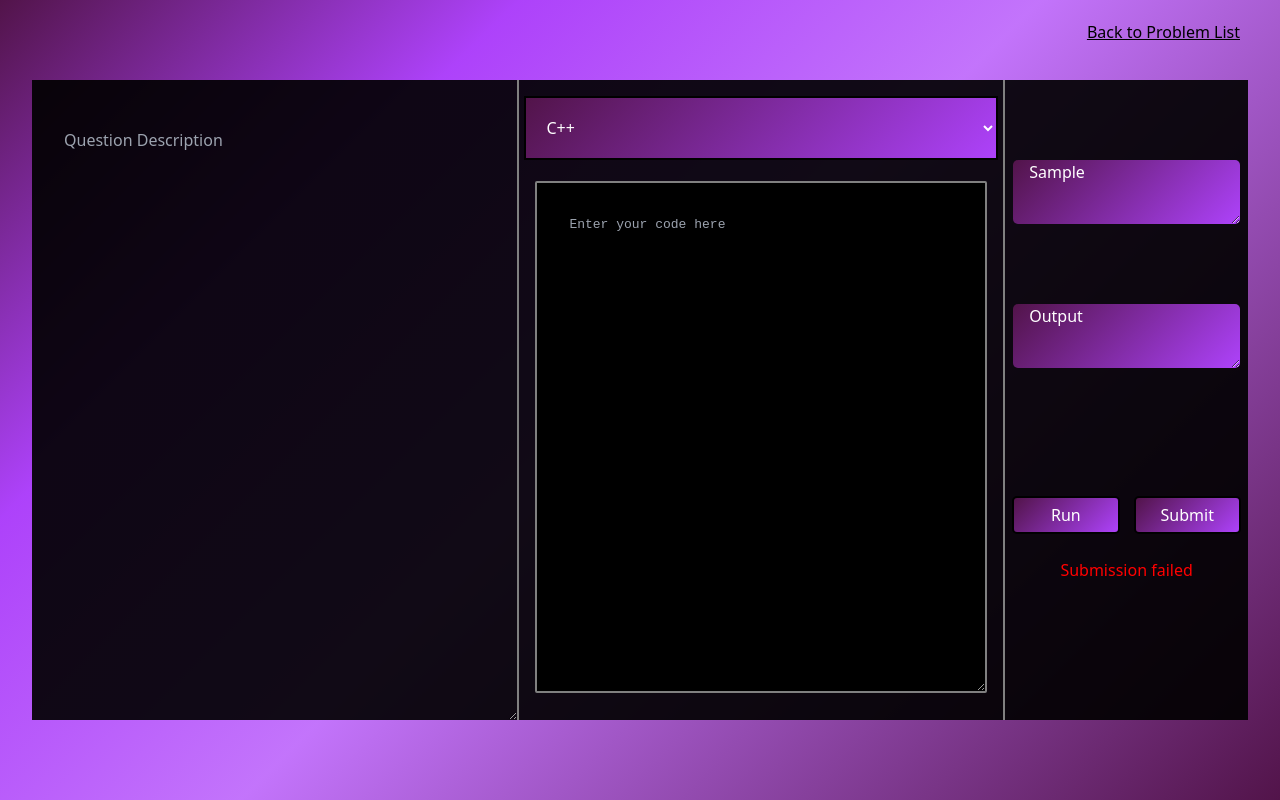
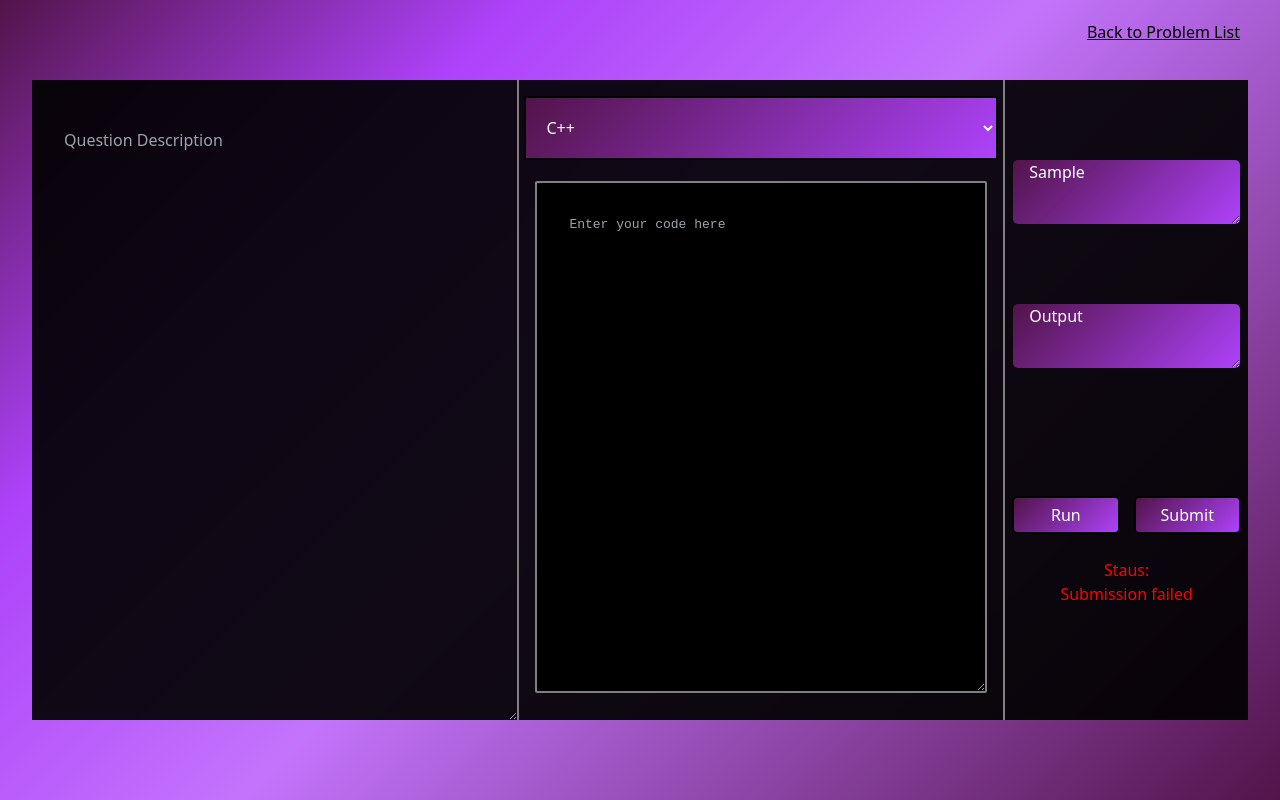
Before and after one commit to thenandhini/NanOJ-Project, a React (Vite) app in the folder frontend/: page /compiler/1 in a window 1280 px wide. Both pictures are taken after typing "Sample", "Sample" into the empty fields and a click on the button "Submit". Built offline with nearby package versions, Linux system fonts and the light colour scheme; no server answers.

Commit message:
run time error display fix

```diff
--- a/frontend/src/Compiler.jsx
+++ b/frontend/src/Compiler.jsx
@@ -147,7 +147,7 @@ const handleBackToProblemList=()=>{
 
           {submissionStatus && (
             <div className="submission-status">
-
+             <h1>Staus:</h1>
               <p>{submissionStatus}</p>
             </div>
           )}
```
